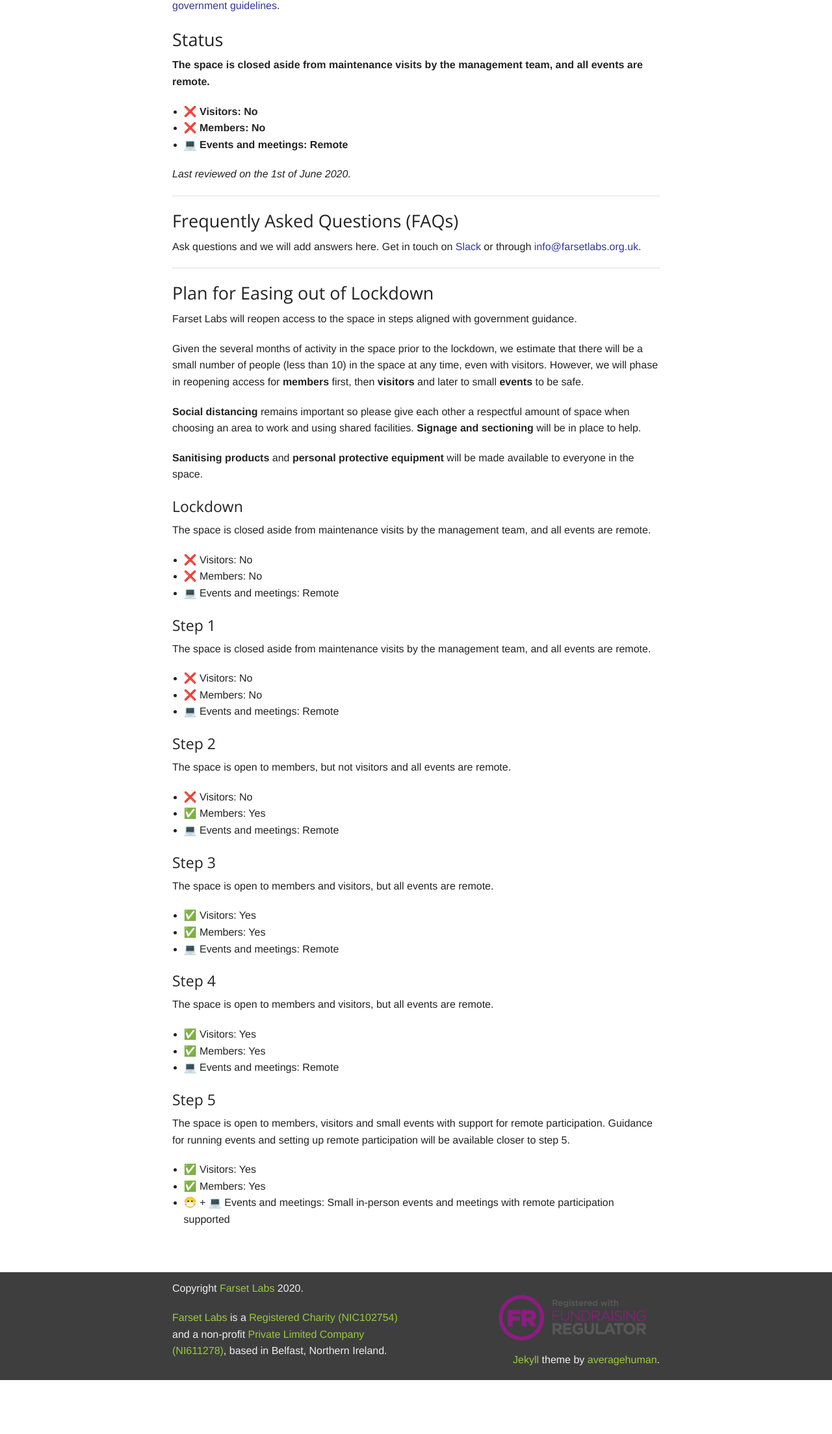
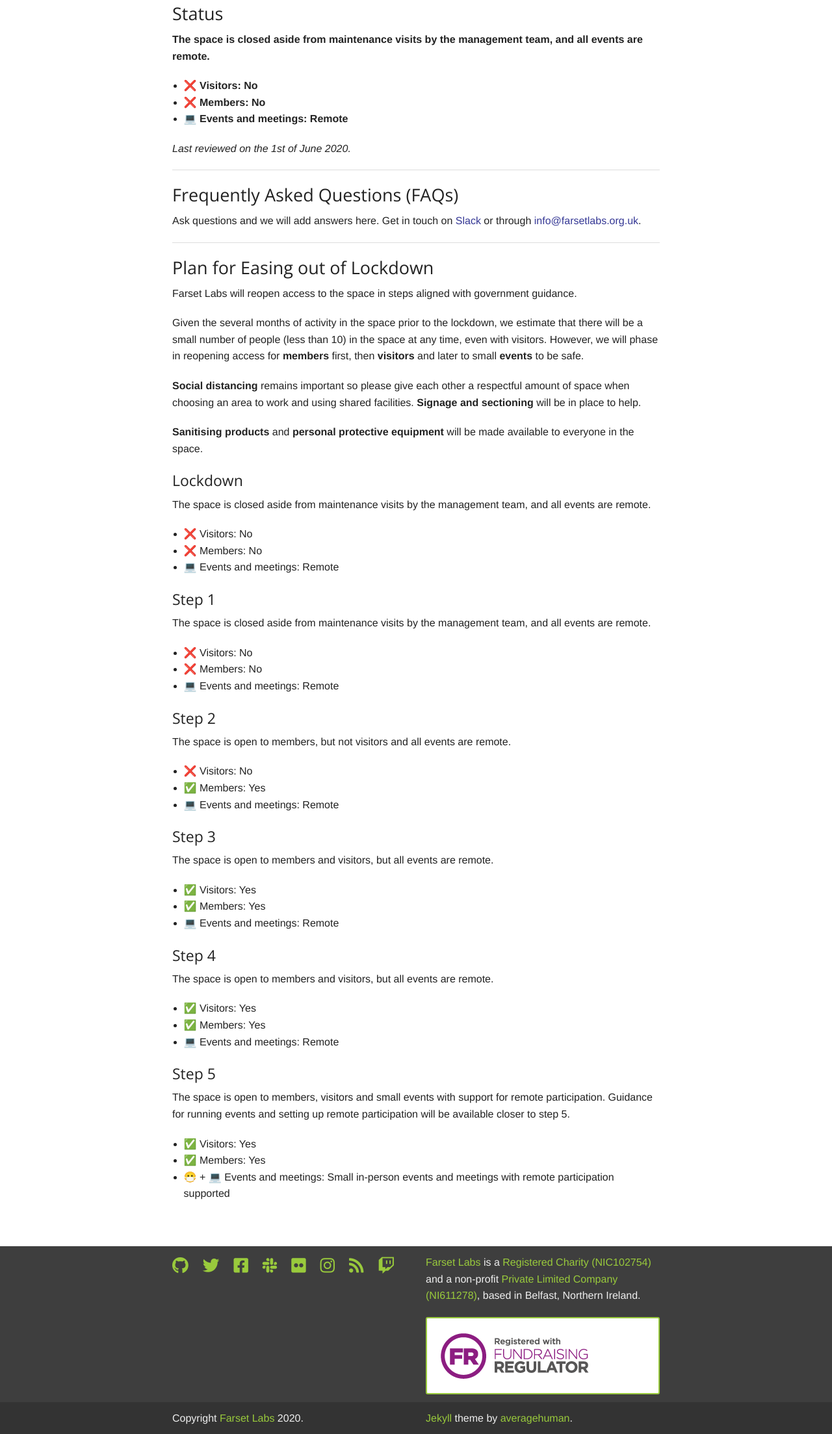
Before and after one commit to FarsetLabs/farsetlabs.github.io, a Jekyll site: the page built from coronavirus.md, in a window 1280 px wide, cut to the strip 324-2531 px from the top of the page. Shown: the whole strip at 65% size. Built offline with Jekyll 4.4.1, drawn with Linux system fonts in a browser that asks for light colours; nearby versions of some CDN libraries; our own code applies the rules of GitHub Pages for plain Markdown files; before the commit the page ends 2448 px from its top, so only the background shows below that.

Commit message:
[ISSUE-276] Adjust Header and Footer (#285)
* [ISSUE-276] Adjust Header and Footer

* [No Issue] Use Consistent Icons (#286)

LGTM

```diff
--- a/_layouts/default.html
+++ b/_layouts/default.html
@@ -65,26 +65,18 @@
     <div id="page-wrap">
       <div id="banner-wrap">
         <div class="row">
-              <div class="small-7 columns">
+          <div class="small-12 columns">
             <h1 class="banner">
+              <img id="header-logo" src="{{site.base}}/assets/img/logo-pride_60.png"/>
+
               <a href="/">
-                    <img src="{{site.base}}/assets/img/logo-pride_60.png"/>
-                    <span class="fsl-purple">Farset</span><span class="fsl-green">Labs</span><small class="subheader"> BELFAST</small></a></h1>
-                </div>
-                <div class="small-5 columns">
-                    <ul class="inline-icons inline-list right">
-                      <li><a href="{{site.social.github}}" rel="publisher"><i class="social foundicon-github"></i></a></li>
-                      <li><a href="{{site.social.twitter}}" rel="publisher"><i class="social foundicon-twitter"></i></a></li>
-                      <li><a href="{{site.social.facebook}}" rel="publisher"><i class="social foundicon-facebook"></i></a></li>
-                      <li><a href="{{site.social.slack}}" rel="publisher"><i class="fab fa-slack-hash" style="padding-top: 10px;"></i></a>
-                      <li><a href="{{site.social.flickr}}"><i class="social foundicon-flickr"></i></a></li>
-                      <li><a href="{{site.social.instagram}}"><i class="social foundicon-instagram"></i></a></li>
-                      <li><a href="{{site.social.blogfeed}}"><i class="social foundicon-rss"></i></a></li>
-                      <li><a href="{{site.social.twitch}}" rel="publisher"><i class="fab fa-twitch" style="padding-top: 10px;"></i></a>
-                    </ul>
+                <span class="fsl-purple">Farset</span><span class="fsl-green">Labs</span><small class="subheader"> BELFAST</small>
+              </a>
+            </h1>
           </div>
         </div>
       </div>
+
          <a id="forkMeButton" href="https://github.com/FarsetLabs/farsetlabs.github.io/"><img style="position: absolute; top: 0; right: 0; border: 0;" src="https://s3.amazonaws.com/github/ribbons/forkme_right_red_aa0000.png" alt="Fork us on GitHub"></a>
         <div id="primary-nav">
             <div class="row">
@@ -195,25 +187,52 @@
           </div>
         </section>
     </div>
-    <footer id="footer">
-        <section class="attribution">
+
+    <footer id="farset-labs-footer">
+        <section class="information">
           <div class="row">
-            <div class="small-6 columns">
-              {% capture footer %}
-                {% include pages/footer.md %}
-              {% endcapture %}
-              {{ footer | unindent | markdownify }}
+            <div class="small-12 medium-6 columns">
+              <ul id="social-media-icons" class="inline-icons inline-list">
+                <li><a href="{{site.social.github}}" rel="publisher"><i class="fab fa-github"></i></a></li>
+                <li><a href="{{site.social.twitter}}" rel="publisher"><i class="fab fa-twitter"></i></a></li>
+                <li><a href="{{site.social.facebook}}" rel="publisher"><i class="fab fa-facebook-square"></i></a></li>
+                <li><a href="{{site.social.slack}}" rel="publisher"><i class="fab fa-slack"></i></a>
+                <li><a href="{{site.social.flickr}}"><i class="fab fa-flickr"></i></a></li>
+                <li><a href="{{site.social.instagram}}"><i class="fab fa-instagram"></i></a></li>
+                <li><a href="{{site.social.blogfeed}}"><i class="fas fa-rss"></i></a></li>
+                <li><a href="{{site.social.twitch}}" rel="publisher"><i class="fab fa-twitch"></i></a>
+              </ul>
             </div>
-            <div class="small-6 columns text-right">
+
+            <div class="columns small-12 medium-6">
+              <p>
+              <a href="https://www.farsetlabs.org.uk/">Farset Labs</a> is a <a href="https://www.charitycommissionni.org.uk/charity-details/?regId=102754&subId=0">Registered Charity (NIC102754)</a> and a non-profit <a href="https://beta.companieshouse.gov.uk/company/NI611278">Private Limited Company (NI611278)</a>, based in Belfast, Northern Ireland.
+              </p>
+              <div id="fundraising-regulator-badge">
               <a href="https://fundraisingregulator.org.uk">
                 <img src="{{site.base}}/assets/img/fr_badge.png" alt='Registered with the Fundraising Regulator'>
               </a>
-		</br>
+              </div>
+            </div>
+          </div>
+        </section>
+
+        <section class="attribution-and-copyright">
+          <div class="row">
+            <div id="copyright" class="columns small-12 medium-6">
+              <p>
+                Copyright <a href="https://farsetlabs.org.uk">Farset Labs</a> {{ site.time | date: '%Y' }}.
+              </p>
+            </div>
+            <div id="attribution" class="columns small-12 medium-6">
+              <p>
                 <a href="http://jekyllrb.com">Jekyll</a> theme by <a href="http://argskwargs.io">averagehuman</a>.
+              </p>
             </div>
           </div>
         </section>
     </footer>
+
     <script src="{{site.base}}/assets/foundation/js/foundation.js"></script>
     <script src="{{site.base}}/assets/foundation/js/foundation.topbar.js"></script>
     <script src="{{site.base}}/assets/js/toc.js"></script>
--- a/assets/css/main.css
+++ b/assets/css/main.css
@@ -138,3 +138,48 @@
   overflow: hidden;
   text-overflow: ellipsis;
 }
+
+
+#farset-labs-footer {
+  color: #efefef;
+  background-color: #3e3e3e;
+}
+#farset-labs-footer a {
+  color: #99ca3c;
+}
+
+#farset-labs-footer a:hover {
+  color: #b1d76a;
+}
+
+.information {
+  padding: 12px 0;
+}
+
+.attribution-and-copyright {
+  padding: 12px 0;
+  background-color: #333333;
+}
+
+#copyright p {
+  margin: 0;
+}
+
+#attribution p {
+  margin: 0;
+}
+
+#fundraising-regulator-badge {
+  background: white;
+  border-radius: 3px;
+  border: 2px solid #99ca3c;
+}
+
+#header-logo {
+  height: 40px;
+}
+
+#social-media-icons {
+  margin-bottom: 15px !important;
+  padding-top: 5px !important;
+}
```
Also changed, not shown: _includes/pages/footer.md (deleted, +0 -4 lines). Lines whose indentation alone changed are shown as unchanged.
